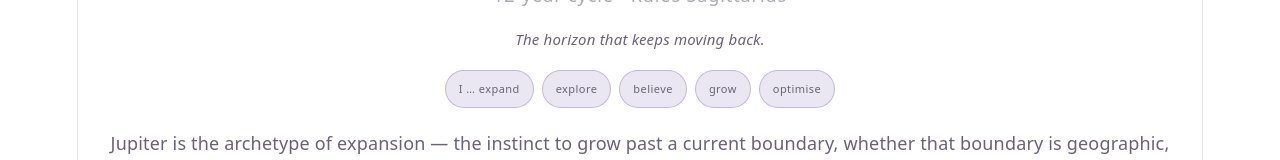
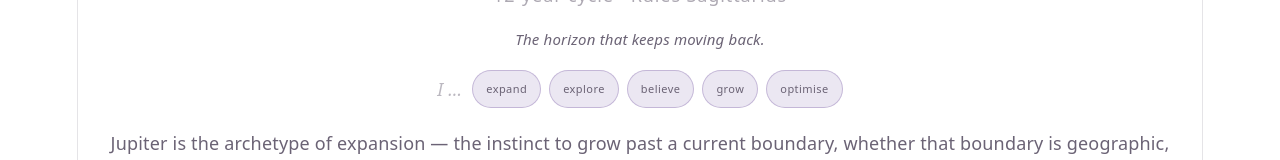
Before and after one commit to tdaneman/star-school, a React (Vite) app: page /learn/planets/jupiter in a window 1280 px wide. Shown: the part 208-368 px from the top of the page. Built offline with nearby package versions, Linux system fonts and the light colour scheme; the HTML template or start-up script is replaced by a standard one.

Commit message:
Separate I … prefix from word pills in lesson card

```diff
--- a/src/components/LessonCard.jsx
+++ b/src/components/LessonCard.jsx
@@ -22,9 +22,11 @@ export default function LessonCard({ item, type }) {
       <p className={styles.tagline}>{item.tagline}</p>
 
       <div className={styles.pills}>
-        {item.wordPills.map((pill, i) => (
-          <span key={i} className={styles.pill}>{pill}</span>
-        ))}
+        <span className={styles.pillPrefix}>I …</span>
+        {item.wordPills.map((pill, i) => {
+          const label = i === 0 ? pill.replace(/^I\s*[…\.]+\s*/i, '') : pill
+          return <span key={i} className={styles.pill}>{label}</span>
+        })}
       </div>
 
       <p className={styles.archetype}>{item.archetype}</p>
--- a/src/components/LessonCard.module.css
+++ b/src/components/LessonCard.module.css
@@ -57,7 +57,19 @@
   display: flex;
   flex-wrap: wrap;
   gap: 8px;
+  align-items: center;
   justify-content: center;
+}
+
+.pillPrefix {
+  font-family: var(--font-body);
+  font-size: var(--text-body);
+  font-weight: 300;
+  font-style: italic;
+  color: var(--color-lavender);
+  opacity: 0.45;
+  margin-right: 2px;
+  flex-shrink: 0;
 }
 
 .pill {
```
